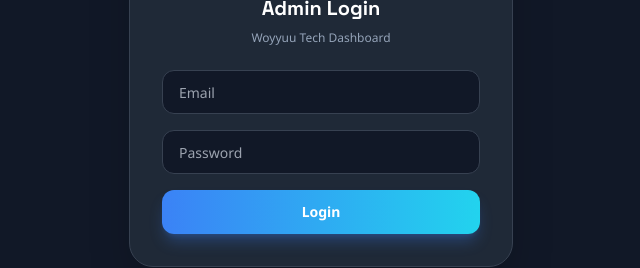
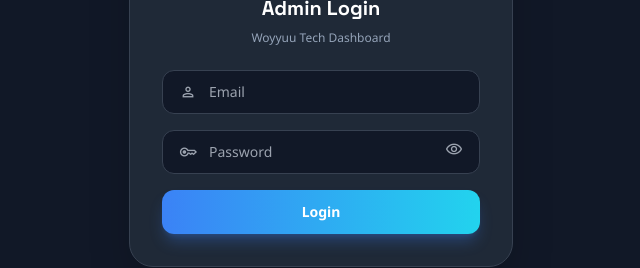
Before and after one commit to Lemijala/Customer-handle, a React (Vite) app in the folder client/: page /admin/login in a window 1280 px wide. Shown: the part 314-582 px from the top of the page, without its empty margins (319-959 px from the left). Built offline with nearby package versions, Linux system fonts and the light colour scheme; no server answers.

Commit message:
Add user/key icons and password visibility toggle to admin login

```diff
--- a/client/src/pages/AdminLogin.tsx
+++ b/client/src/pages/AdminLogin.tsx
@@ -7,6 +7,7 @@
   const navigate = useNavigate();
   const [email, setEmail] = useState('');
   const [password, setPassword] = useState('');
+  const [showPassword, setShowPassword] = useState(false);
   const [error, setError] = useState('');
   const [loading, setLoading] = useState(false);
 
@@ -33,6 +34,8 @@
     setLoading(false);
   };
 
+  const inputClass = "flex-1 bg-transparent text-slate-900 dark:text-white placeholder:text-gray-400 focus:outline-none text-sm";
+
   return (
     <div className="min-h-screen bg-gray-50 dark:bg-gray-900 flex items-center justify-center px-4">
       <div className="w-full max-w-sm flex flex-col gap-6 p-8 rounded-3xl bg-white dark:bg-gray-800 border border-gray-200 dark:border-gray-700 shadow-2xl">
@@ -42,10 +45,23 @@
           <p className="text-xs text-slate-400">Woyyuu Tech Dashboard</p>
         </div>
         <form onSubmit={handleLogin} className="flex flex-col gap-4">
-          <input type="email" value={email} onChange={e => setEmail(e.target.value)} placeholder="Email"
-            className="h-11 px-4 rounded-xl border border-gray-200 dark:border-gray-700 bg-gray-50 dark:bg-gray-900 text-slate-900 dark:text-white text-sm focus:outline-none focus:border-blue-500" required />
-          <input type="password" value={password} onChange={e => setPassword(e.target.value)} placeholder="Password"
-            className="h-11 px-4 rounded-xl border border-gray-200 dark:border-gray-700 bg-gray-50 dark:bg-gray-900 text-slate-900 dark:text-white text-sm focus:outline-none focus:border-blue-500" required />
+          {/* Email */}
+          <div className="flex items-center gap-3 h-11 px-4 rounded-xl border border-gray-200 dark:border-gray-700 bg-gray-50 dark:bg-gray-900 focus-within:border-blue-500 transition-colors">
+            <span className="material-symbols-outlined text-gray-400 text-[18px] flex-shrink-0">person</span>
+            <input type="email" value={email} onChange={e => setEmail(e.target.value)} placeholder="Email"
+              className={inputClass} required />
+          </div>
+
+          {/* Password */}
+          <div className="flex items-center gap-3 h-11 px-4 rounded-xl border border-gray-200 dark:border-gray-700 bg-gray-50 dark:bg-gray-900 focus-within:border-blue-500 transition-colors">
+            <span className="material-symbols-outlined text-gray-400 text-[18px] flex-shrink-0">key</span>
+            <input type={showPassword ? 'text' : 'password'} value={password} onChange={e => setPassword(e.target.value)} placeholder="Password"
+              className={inputClass} required />
+            <button type="button" onClick={() => setShowPassword(v => !v)} className="flex-shrink-0 text-gray-400 hover:text-blue-500 transition-colors">
+              <span className="material-symbols-outlined text-[18px]">{showPassword ? 'visibility_off' : 'visibility'}</span>
+            </button>
+          </div>
+
           {error && <p className="text-xs text-red-500 text-center">{error}</p>}
           <button type="submit" disabled={loading}
             className="h-11 rounded-xl bg-gradient-to-r from-blue-500 to-cyan-400 text-white font-bold text-sm shadow-lg shadow-blue-500/30 hover:scale-105 active:scale-95 transition-all duration-300 disabled:opacity-60">
```
